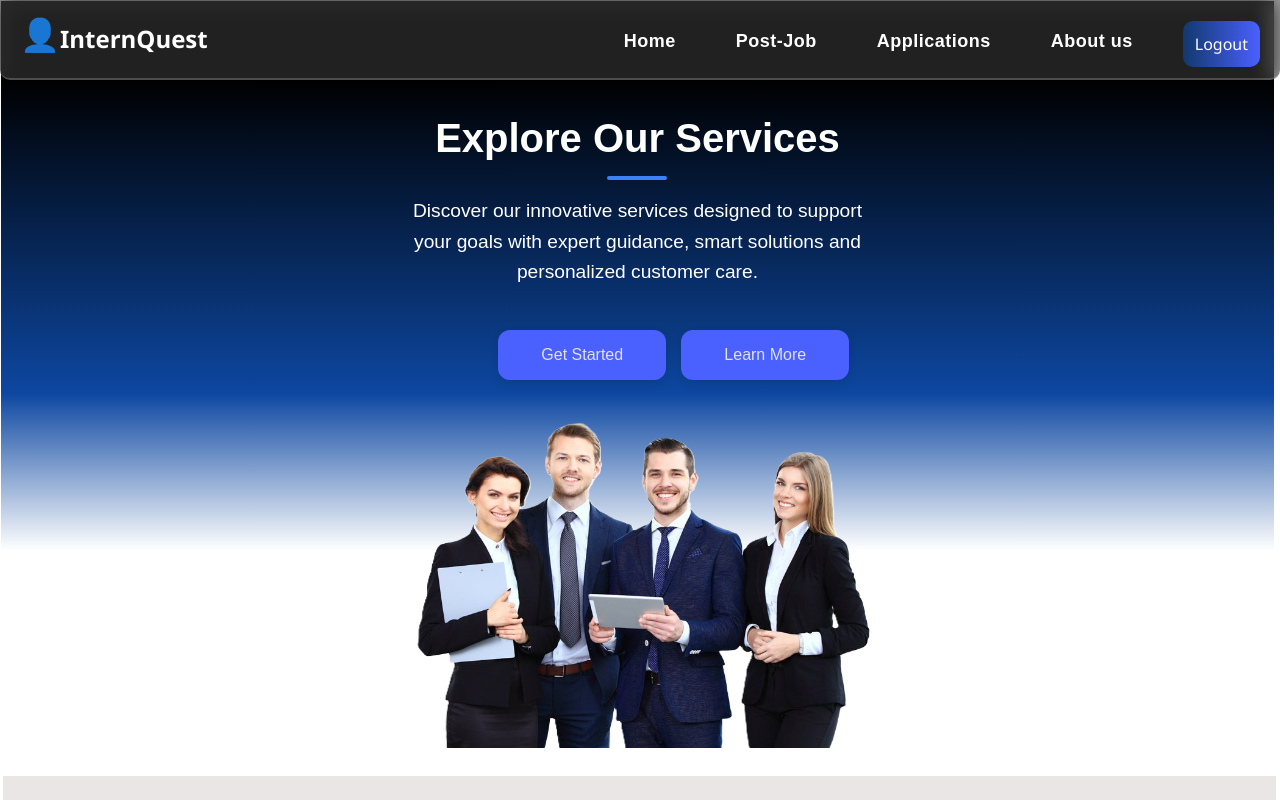
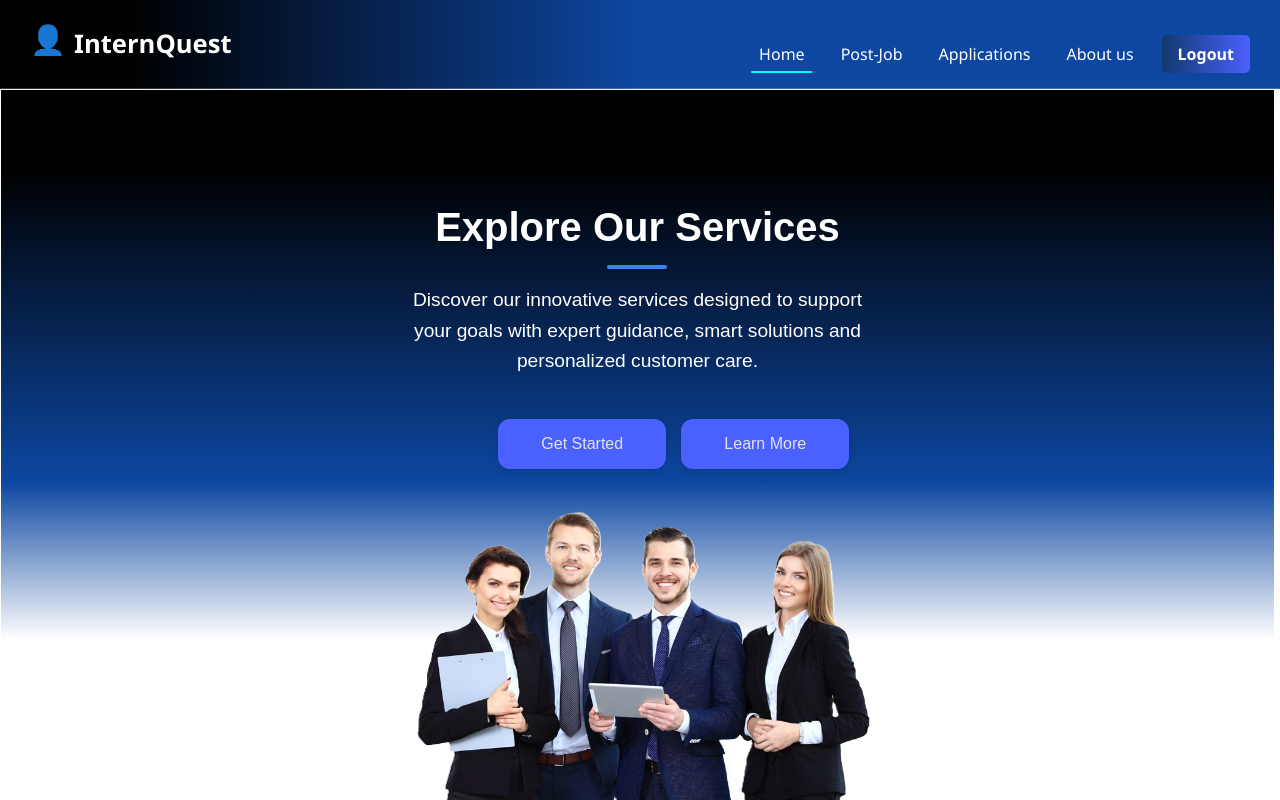
Before and after one commit to kaveenskn/InternQuest-web-Group2, a React (Vite) app: page /employers in a window 1280 px wide. Built offline with nearby package versions, Linux system fonts and the light colour scheme.

Commit message:
changed styling of the sections

```diff
--- a/src/App.jsx
+++ b/src/App.jsx
@@ -16,7 +16,7 @@ import InternshipApp from "./component/InternshipApp";
 import InternshipProfileCard from "./component/InternshipProfileCard";
 import StudentProfilePage from "./pages/StudentsProfile";
 
-import TestimonialSection from "./pages/TestimonialSection";
+import TestimonialSection from "./component/TestimonialSection";
 
 
 
--- a/src/pages/TestimonialSection.jsx
+++ b/src/component/TestimonialSection.jsx
@@ -1,5 +1,5 @@
 import React, { useState } from "react";
-import "../styles/TestimonialSection.css";
+// import "../styles/TestimonialSection.css";
 
 const testimonials = [
   {
--- a/src/component/navbar.jsx
+++ b/src/component/navbar.jsx
@@ -1,42 +1,43 @@
 import React, { useState } from "react";
+import { useNavigate } from "react-router-dom";
 import "../styles/navbar.css";
-import { useNavigate } from "react-router-dom";
 
 const Navbar = ({
   brand = "InternQuest",
   icon = "👤",
   links = [],
+  activeKey = "",
   onLinkClick = () => {},
-  activeKey = "",
 }) => {
   const [isMobileMenuOpen, setIsMobileMenuOpen] = useState(false);
+  const navigate = useNavigate();
 
   const toggleMenu = () => {
     setIsMobileMenuOpen(!isMobileMenuOpen);
   };
 
+  const handleClick = (key) => {
+    onLinkClick(key);
+    setIsMobileMenuOpen(false);
+  };
 
-  const navigate=useNavigate();
   return (
-    <nav className="navbar">
+    <nav className="glass-navbar">
       <div className="navbar-brand">
-        <span className="icon">{icon}</span> {brand}
+        <span className="icon">{icon}</span>
+        <span className="brand-text">{brand}</span>
       </div>
 
       <div className="mobile-menu-icon" onClick={toggleMenu}>
-        {isMobileMenuOpen ? "×" : "☰"}
+        {isMobileMenuOpen ? "✖" : "☰"}
       </div>
 
       <ul className={`navbar-links ${isMobileMenuOpen ? "show" : ""}`}>
         {links.map((link) => (
           <li key={link.key}>
             <button
-               className={`nav-link ${link.key === activeKey ? "active" : ""}`}
-              onClick={() => {
-                setIsMobileMenuOpen(false);
-                onLinkClick(link.key);
-              }}
-              style={{ background: "none", border: "none", cursor: "pointer" }}
+              className={`nav-link ${link.key === activeKey ? "active" : ""}`}
+              onClick={() => handleClick(link.key)}
             >
               {link.label}
             </button>
--- a/src/pages/InternshipLandingpage.jsx
+++ b/src/pages/InternshipLandingpage.jsx
@@ -2,6 +2,7 @@ import React from "react";
 import "../pagestyles/InternshipLanding.css"
 import { FaSearch, FaUserCheck, FaBullhorn, FaFilter, FaUserCircle, FaRegCalendarAlt } from "react-icons/fa";
 import { useNavigate } from "react-router-dom";
+import TestimonialSection from "../component/TestimonialSection";
 
 
 const InternshipLandingPage = () => {
@@ -77,6 +78,12 @@ const InternshipLandingPage = () => {
         </div>
       </section>
       <footer className="getstart-footer">
+<div className="feedback">
+    <TestimonialSection/>
+  </div>
+
+
+
   <div className="getstart-footer-container">
     <div className="getstart-footer-left">
       <h3>InternQuest</h3>
@@ -92,6 +99,7 @@ const InternshipLandingPage = () => {
   <div className="getstart-footer-bottom">
     <p>© 2025 InternQuest. All rights reserved.</p>
   </div>
+
 </footer>
 
     </div>
--- a/src/styles/TestimonialSection.css
+++ b/src/styles/TestimonialSection.css
@@ -1,7 +1,8 @@
-.testimonial-wrapper {
+ .testimonial-wrapper {
   background: #fff;
   padding: 40px 0 0 0;
   text-align: center;
+  margin-top: -20px;
 }
 
 .testimonial-title {
@@ -143,7 +144,7 @@
   justify-content: center;
   align-items: center;
   gap: 2px;
-}
+} */
 
 /* Enhanced Arrow Navigation */
 .carousel-arrow {
--- a/src/styles/internshipFinderPage.css
+++ b/src/styles/internshipFinderPage.css
@@ -291,3 +291,19 @@
 .view-profile-btn:hover {
   background: #1e40af;
 }
+
+
+.filter-select {
+  color: black;               /* Text color */
+  background-color: white;    /* Optional: white background for clarity */
+  border: 1px solid #ccc;     /* Optional: improve look */
+  padding: 8px;
+  border-radius: 6px;
+  font-size: 14px;
+}
+
+/* Optional: ensure <option> styles (for some browsers) */
+.filter-select option {
+  color: black;
+  background-color: white;
+}
--- a/src/styles/navbar.css
+++ b/src/styles/navbar.css
@@ -1,103 +1,107 @@
-.navbar {
+
+
+/* Navbar container with glass effect */
+.glass-navbar {
   display: flex;
   justify-content: space-between;
   align-items: center;
-  padding: 10px 20px;
-  border-bottom: 2px solid #ffffff33;
-  margin-left: 0px;
-  width: 100%;
-  box-sizing: border-box;
-  height: 10vh;
-  position: absolute;
+  padding: 15px 30px;
+   background: linear-gradient(to left, #0d47a1 50%, black 90%);
+  box-shadow: 0 4px 30px rgba(0, 0, 0, 0.1);
+  position: sticky;
   top: 0;
-  left: 0;
-  z-index: 1000;
-  border-radius: 0 0 10px 10px;
+  z-index: 999;
   font-family: 'Segoe UI', sans-serif;
-  color: white;
-background-color: rgba(66, 66, 66, 0.5);
-  backdrop-filter: blur(10px);
-  -webkit-backdrop-filter: blur(10px);
+  border-bottom: 1px solid rgba(255, 255, 255, 0.2);
 }
 
-/* Brand/Logo */
+/* Brand icon and name alignment */
 .navbar-brand {
-  font-size: 24px;
+  display: flex;
+  align-items: center;
+  font-size: 1.6rem;
   font-weight: bold;
   color: white;
-  display: flex;
-  align-items: center;
+  gap: 8px;
 }
 
-/* Links container */
+.icon {
+  font-size: 1.8rem;
+  line-height: 1;
+}
+
+.brand-text {
+  line-height: 1;
+}
+
+.mobile-menu-icon {
+  font-size: 1.8rem;
+  color: white;
+  cursor: pointer;
+  display: none;
+  background: none;
+  border: none;
+}
+
+/* Reset list and button styling */
 .navbar-links {
+  all: unset;
+  display: flex;
+  gap: 20px;
   list-style: none;
-  display: flex;
-  gap: 40px;
+  margin: 0;
   padding: 0;
 }
 
-/* Each list item */
 .navbar-links li {
-  margin-top: 20px;
+  position: relative;
 }
 
-/* Nav button styling */
-.navbar-links li .nav-link {
-  text-decoration: none;
+.nav-link {
+  background: none;
+  border: none;
+  outline: none;
   color: white;
-  font-size: 18px;
-  padding: 5px 10px;
-  font-weight: bold;
-  transition: all 0.3s ease;
-  border: none;
+  font-size: 1rem;
+  padding: 8px;
   cursor: pointer;
-  font-family: 'Poppins', sans-serif;
-  letter-spacing: 0.5px;
-  background: transparent;
+  position: relative;
+  transition: color 0.3s ease;
 }
 
-/* Hover effect for nav links */
-.navbar-links li .nav-link:hover {
-  background-color: rgba(255, 255, 255, 0.2);
-  color: #fff;
-  transform: scale(1.05);
-  box-shadow: 0 4px 8px rgba(0, 0, 0, 0.2);
-  border-radius: 5px;
+.nav-link::after {
+  content: "";
+  position: absolute;
+  bottom: 0;
+  left: 50%;
+  width: 0;
+  height: 2px;
+  background-color: cyan;
+  transition: all 0.3s ease;
+  transform: translateX(-50%);
 }
 
-/* Adjust margin for all buttons */
-.navbar-links li button {
-  margin-top: -10px;
+.nav-link.active::after {
+  width: 100%;
 }
 
-/* Logout button hover */
-.logout:hover {
-  background-color: rgba(255, 255, 255, 0.2);
-  transform: scale(1.05);
-  color: #fff;
+.logout {
+  background-color: #ff4d4d;
+  border: none;
+  padding: 8px 16px;
+  color: white;
+  font-weight: bold;
   border-radius: 5px;
+  cursor: pointer;
+  transition: background-color 0.3s ease;
 }
 
-/* Mobile Menu Icon */
-.mobile-menu-icon {
-  display: none;
-  font-size: 28px;
-  cursor: pointer;
-  color: white;
-  position: absolute;
-  right: 20px;
-  top: 15px;
-  z-index: 1001;
+.logout:hover {
+  background-color: #e60000;
 }
 
-/* Mobile Styles */
-@media (max-width: 768px) {
-  .navbar {
-    max-height: 70px;
-    overflow-x: scroll;
-  }
-
+/* Mobile responsive styles */
+@media screen and (max-width: 768px) {
   .mobile-menu-icon {
     display: block;
   }
@@ -105,17 +109,15 @@ background-color: rgba(66, 66, 66, 0.5);
   .navbar-links {
     display: none;
     flex-direction: column;
-    gap: 10px;
+    background: rgba(255, 255, 255, 0.15);
+    backdrop-filter: blur(10px);
     position: absolute;
-    top: 60px;
+    top: 70px;
+    left: 0;
     right: 0;
-    background: linear-gradient(to right, #007bff, #4a60ff); /* Same gradient */
-    width: 100%;
-    height: auto;
-    padding: 20px;
-    border-radius: 0 0 10px 10px;
-    z-index: 999;
-    overflow-y: auto;
+    padding: 15px 0;
+    text-align: center;
+    z-index: 998;
   }
 
   .navbar-links.show {
@@ -123,20 +125,20 @@ background-color: rgba(66, 66, 66, 0.5);
   }
 
   .navbar-links li {
-    margin: 0;
+    margin: 10px 0;
   }
 
-  .navbar-links li button {
-    margin-top: 10px;
-    width: 100%;
-    color: white;
-    background: transparent;
-  }
-
-  .navbar-links li .nav-link:hover,
-  .logout:hover {
-    background-color: rgba(255, 255, 255, 0.2);
-    color: #fff;
-    transform: scale(1.05);
+  .nav-link::after {
+    display: none; /* Disable underline animation on mobile */
   }
 }
+
+
+button:focus,
+button:focus-visible,
+.nav-link:focus,
+.nav-link:focus-visible {
+  outline: none !important;
+  box-shadow: none !important;
+  border: none !important;
+}
```
